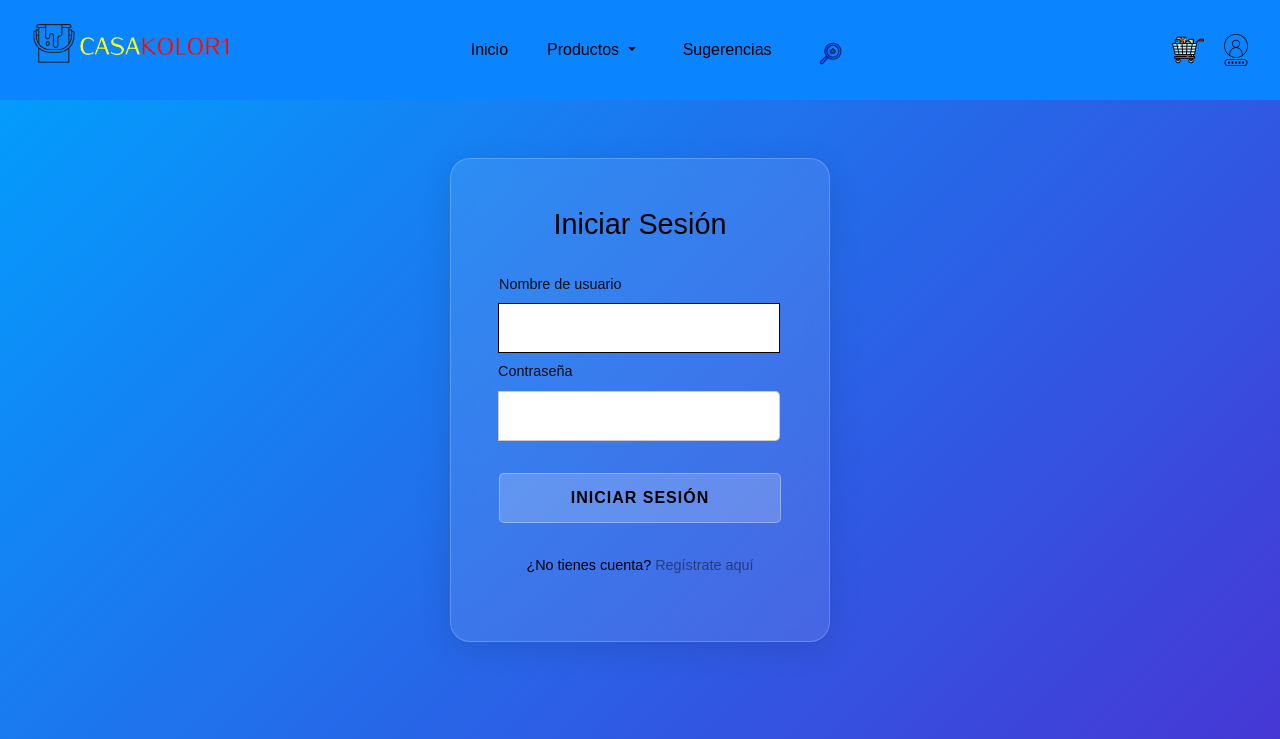
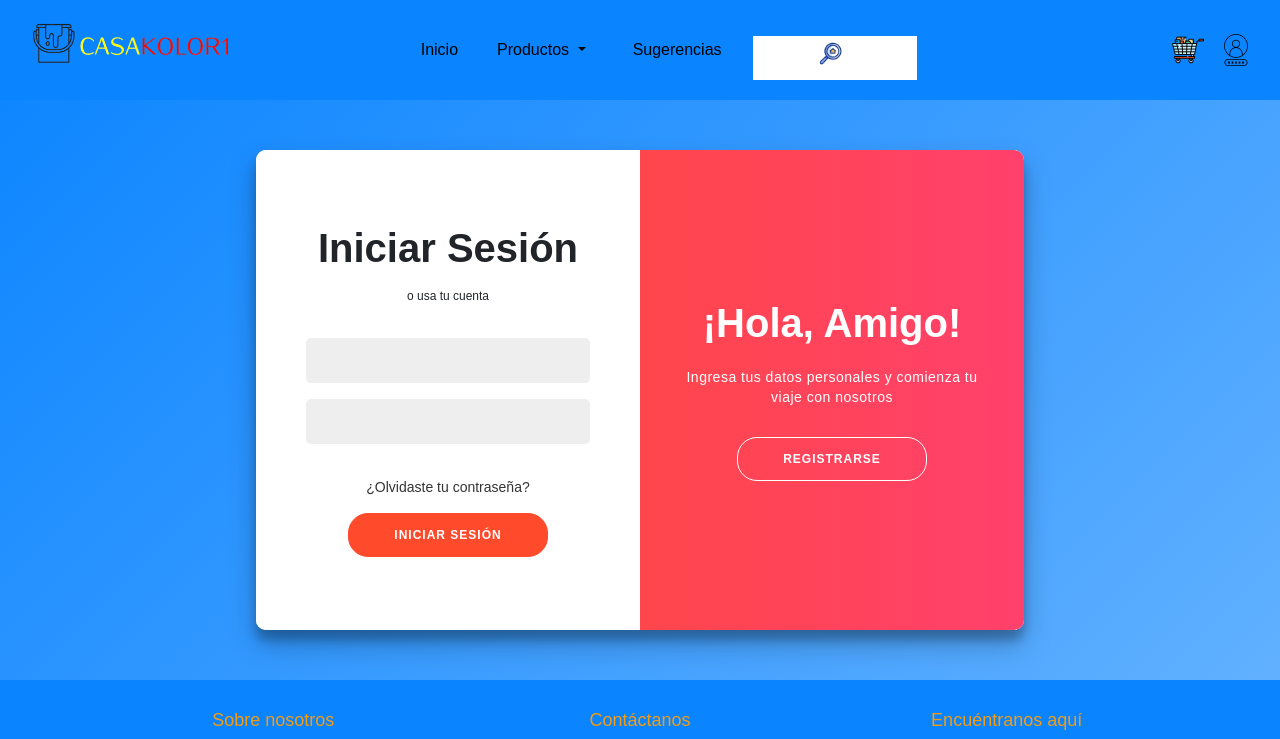
Before and after one commit to DevHector23/Proyecto-CasaKolor1, a Django app: page /login/ in a window 1280 px wide. Shown: the top 739 px of the page. Run offline with Django 5.2, Linux system fonts and the light colour scheme.

Commit message:
arreglo de login

```diff
--- a/casaKolor1/forms.py
+++ b/casaKolor1/forms.py
@@ -24,4 +24,14 @@
         }
 
 
-#factura
+#login
+from django import forms
+from django.contrib.auth.forms import UserCreationForm
+from django.contrib.auth.models import User
+
+class CustomUserCreationForm(UserCreationForm):
+    email = forms.EmailField(required=True, help_text="Obligatorio. Introduce un correo válido.")
+
+    class Meta:
+        model = User
+        fields = ['username', 'email', 'password1', 'password2']
--- a/casaKolor1/static/css/login.css
+++ b/casaKolor1/static/css/login.css
@@ -1,173 +1,243 @@
+@import url('https://fonts.googleapis.com/css?family=Montserrat:400,800');
+
 * {
+    box-sizing: border-box;
     margin: 0;
     padding: 0;
-    box-sizing: border-box;
+}
+.auth-master-wrapper {
+    background-color: #fff;
+    border-radius: 10px;
+    box-shadow: 0 14px 28px rgba(0,0,0,0.25), 0 10px 10px rgba(0,0,0,0.22);
+    position: relative;
+    overflow: hidden;
+    width: 768px;
+    max-width: 100%;
+    min-height: 480px;
+    margin: 50px auto;
 }
 
-body {
-    margin: 0;
-    padding: 0;
-    height: 100vh;
+.auth-form-section {
+    position: absolute;
+    top: 0;
+    height: 100%;
+    transition: all 0.6s ease-in-out;
 }
 
-:root {
-    --gradient-start: #00a1ff;
-    --gradient-end: #4834d4;
-    --glass-bg: rgba(255, 255, 255, 0.1);
-    --glass-border: rgba(255, 255, 255, 0.2);
-    --glass-shadow: rgba(0, 0, 0, 0.1);
+.auth-signin-section {
+    left: 0;
+    width: 50%;
+    z-index: 2;
 }
 
-/* Contenedor principal con gradiente */
-.login-container, .register-container {
-    min-height: 100vh;
-    padding: 150px;
-    display: flex;
-    justify-content: center;
-    align-items: center;
-    background: linear-gradient(135deg, var(--gradient-start), var(--gradient-end));
+.auth-signup-section {
+    left: 0;
+    width: 50%;
+    opacity: 0;
+    z-index: 1;
 }
 
-/* Contenedor del formulario con efecto cristal */
-.form-container {
-    background: var(--glass-bg);
-    backdrop-filter: blur(10px);
-    border: 1px solid var(--glass-border);
-    border-radius: 20px;
-    padding: 3rem;
-    width: 90%;
-    max-width: 380px;
-    box-shadow: 0 8px 32px var(--glass-shadow);
+.auth-master-wrapper.right-panel-active .auth-signin-section {
+    transform: translateX(100%);
 }
 
-/* Título */
-.form-container h2 {
-    color: black;
-    text-align: center;
-    margin: 0 0 2rem 0;
-    font-size: 1.8rem;
-    font-weight: 500;
+.auth-master-wrapper.right-panel-active .auth-signup-section {
+    transform: translateX(100%);
+    opacity: 1;
+    z-index: 5;
+    animation: fadeIn 0.6s;
 }
 
-/* Formulario */
+@keyframes fadeIn {
+    0%, 49.99% {
+        opacity: 0;
+        z-index: 1;
+    }
+    50%, 100% {
+        opacity: 1;
+        z-index: 5;
+    }
+}
+
+.auth-overlay-section {
+    position: absolute;
+    top: 0;
+    left: 50%;
+    width: 50%;
+    height: 100%;
+    overflow: hidden;
+    transition: transform 0.6s ease-in-out;
+    z-index: 100;
+}
+
+.auth-master-wrapper.right-panel-active .auth-overlay-section {
+    transform: translateX(-100%);
+}
+
+.auth-overlay-content {
+    background: #FF416C;
+    background: linear-gradient(to right, #FF4B2B, #FF416C);
+    background-repeat: no-repeat;
+    background-size: cover;
+    background-position: 0 0;
+    color: #FFFFFF;
+    position: relative;
+    left: -100%;
+    height: 100%;
+    width: 200%;
+    transform: translateX(0);
+    transition: transform 0.6s ease-in-out;
+}
+
+.auth-master-wrapper.right-panel-active .auth-overlay-content {
+    transform: translateX(50%);
+}
+
+.auth-panel {
+    position: absolute;
+    display: flex;
+    align-items: center;
+    justify-content: center;
+    flex-direction: column;
+    padding: 0 40px;
+    text-align: center;
+    top: 0;
+    height: 100%;
+    width: 50%;
+    transform: translateX(0);
+    transition: transform 0.6s ease-in-out;
+}
+
+.auth-panel-left {
+    transform: translateX(-20%);
+}
+
+.auth-master-wrapper.right-panel-active .auth-panel-left {
+    transform: translateX(0);
+}
+
+.auth-panel-right {
+    right: 0;
+    transform: translateX(0);
+}
+
+.auth-master-wrapper.right-panel-active .auth-panel-right {
+    transform: translateX(20%);
+}
+
+.auth-title {
+    font-weight: bold;
+    margin: 0;
+}
+
+.auth-description {
+    font-size: 14px;
+    font-weight: 100;
+    line-height: 20px;
+    letter-spacing: 0.5px;
+    margin: 20px 0 30px;
+}
+
+
+
+.auth-divider-text {
+    font-size: 12px;
+    margin: 15px 0;
+}
+
+.auth-submit-btn, .auth-switch-btn {
+    border-radius: 20px;
+    border: 1px solid #FF4B2B;
+    background-color: #FF4B2B;
+    color: #FFFFFF;
+    font-size: 12px;
+    font-weight: bold;
+    padding: 12px 45px;
+    letter-spacing: 1px;
+    text-transform: uppercase;
+    transition: transform 80ms ease-in;
+    cursor: pointer;
+}
+
+.auth-switch-btn {
+    background-color: transparent;
+    border-color: #FFFFFF;
+}
+
+.auth-submit-btn:active, .auth-switch-btn:active {
+    transform: scale(0.95);
+}
+
+.auth-forgot-link {
+    color: #333;
+    font-size: 14px;
+    text-decoration: none;
+    margin: 15px 0;
+}
+/* Agregar esto a tu CSS existente */
+
+.auth-input-group {
+    width: 100%;
+    margin: 10px 0;
+}
+
+.auth-input-group input {
+    background-color: #eee;
+    border: none;
+    padding: 12px 15px;
+    margin: 8px 0;
+    width: 100%;
+    border-radius: 5px;
+    font-size: 14px;
+    transition: all 0.3s ease;
+}
+
+.auth-input-group input:focus {
+    outline: none;
+    background-color: #fff;
+    box-shadow: 0 0 0 2px rgba(255,75,43,0.2);
+}
+
+.auth-input-group input::placeholder {
+    color: #666;
+    opacity: 0.8;
+}
+
+.auth-input-group input:focus::placeholder {
+    opacity: 0.5;
+}
 form {
+    background-color: #FFFFFF;
+    display: flex;
+    align-items: center;
+    justify-content: center;
+    flex-direction: column;
+    padding: 0 50px;
+    height: 100%;
+    text-align: center;
+}
+
+input {
+    background-color: #eee;
+    border: none;
+    padding: 12px 15px;
+    margin: 8px 0;
     width: 100%;
 }
 
-.input-group {
-    margin-bottom: 1rem;
-    width: 100%;
+.auth-error-container {
+    color: #FF416C;
+    font-size: 12px;
+    margin: 5px 0;
 }
 
-/* Ocultar textos de ayuda y mensajes por defecto */
-.helptext, .input-group small, .input-group .help-block {
-    display: none !important;
+.auth-error-text {
+    margin: 2px 0;
 }
 
-/* Contenedor de cada campo */
-.input-group p {
-    margin: 0 0 1rem 0;
-    position: relative;
-}
-
-/* Labels */
-.input-group label {
-    display: block;
-    color: black;
-    margin-bottom: 0.5rem;
-    font-size: 0.9rem;
-    opacity: 0.9;
-}
-
-/* Campos de entrada */
-.input-group input, .input-group p input {
-    width: 100%;
-    padding: 12px 15px;
-    background: #ffffff; /* Fondo blanco puro */
-    border: 1px solid rgba(0, 0, 0, 0.2); /* Borde gris suave */
-    border-radius: 5px;
-    color: #000000; /* Texto en color negro */
-    font-size: 1rem;
-    transition: all 0.3s ease;
-    box-sizing: border-box;
-}
-
-/* Efecto al enfocar el input */
-.input-group input:focus, .input-group p input:focus {
-    outline: none;
-    border-color: #000000; /* Borde negro al enfocar */
-    background: #ffffff; /* Mantener el fondo blanco al enfocar */
-}
-
-/* Placeholder en gris oscuro */
-.input-group input::placeholder, .input-group p input::placeholder {
-    color: #666666;
-}
-
-/* Botón de envío */
-.btn-primary {
-    width: 100%;
-    padding: 12px;
-    background: rgba(255, 255, 255, 0.2);
-    border: 1px solid rgba(255, 255, 255, 0.3);
-    border-radius: 5px;
-    color: black;
-    font-size: 1rem;
-    cursor: pointer;
-    transition: all 0.3s ease;
-    margin: 1rem 0;
-}
-
-.btn-primary:hover {
-    background: rgba(234, 35, 35, 0.778);
-}
-
-/* Enlaces */
-.form-container > p, .login-link, .register-link {
-    color: black;
-    text-align: center;
-    font-size: 0.9rem;
-    margin-top: 1rem;
-}
-
-.form-container a {
-    color: rgb(12, 12, 12);
-    text-decoration: none;
-    opacity: 0.5;
-    transition: opacity 0.3s ease;
-}
-
-.form-container a:hover {
-    opacity: 1;
-}
-
-/* Mensajes de error */
-.errorlist {
-    list-style: none;
-    padding: 0;
-    margin: 5px 0;
-    color: #ff6b6b;
-    font-size: 0.85rem;
-    background: rgba(255, 59, 59, 0.1);
-    border-radius: 4px;
-    padding: 5px 10px;
-}
-
-/* Estilos específicos para campos de registro */
-#id_username,
-#id_email,
-#id_password1,
-#id_password2 {
-    margin-bottom: 0.5rem;
-}
-
-/* Media queries */
-@media (max-width: 480px) {
-    .form-container {
-        padding: 2rem;
-    }
-
-    .form-container h2 {
-        font-size: 1.5rem;
+@media (max-width: 768px) {
+    .auth-master-wrapper {
+        width: 90%;
+        margin: 20px auto;
     }
 }
--- a/casaKolor1/templates/base.html
+++ b/casaKolor1/templates/base.html
@@ -188,32 +188,10 @@
 
         <!-- Derechos reservados -->
         <div class="footer-bottom">
-            © 2024 Todos los derechos reservados | Diseñado por Héctor Parra
+            © 2025 Todos los derechos reservados | Diseñado por Héctor Parra
         </div>
     </footer>
-    <script>
-        document.getElementById("toggle-search").addEventListener("click", function () {
-    let searchInput = document.getElementById("search-input");
 
-    if (window.innerWidth <= 768) {
-        // En móviles, muestra directamente sin animaciones
-        searchInput.style.display = "block";
-        searchInput.focus();
-    } else {
-        // En pantallas grandes, usa la animación
-        if (searchInput.style.opacity === "0" || searchInput.style.opacity === "") {
-            searchInput.style.display = "block";
-            setTimeout(() => searchInput.style.opacity = "1", 10);
-            searchInput.focus();
-        } else {
-            searchInput.style.opacity = "0";
-            setTimeout(() => searchInput.style.display = "none", 300);
-        }
-    }
-});
-
-
-    </script>
     <script src="{% static 'js/menu.js' %}"></script>
     <script src="{% static 'js/carrito.js' %}"></script>
     <script src="https://cdn.jsdelivr.net/npm/bootstrap@5.3.3/dist/js/bootstrap.bundle.min.js"
--- a/casaKolor1/templates/login.html
+++ b/casaKolor1/templates/login.html
@@ -2,31 +2,74 @@
 {% load static %}
 
 {% block style %}
+<link rel="stylesheet" href="https://cdnjs.cloudflare.com/ajax/libs/font-awesome/5.15.4/css/all.min.css">
 <link rel="stylesheet" href="{% static 'css/login.css' %}">
 {% endblock %}
 
 {% block content %}
-<div class="login-container">
-    <div class="form-container">
-        <h2>Iniciar Sesión</h2>
-        {% if messages %}
-            {% for message in messages %}
-                <div class="alert alert-{{ message.tags }}">
-                    {{ message }}
+<div class="auth-master-wrapper" id="container">
+    <div class="auth-form-section auth-signup-section">
+        <form method="post" action="{% url 'register' %}" novalidate>
+            {% csrf_token %}
+            <h1 class="auth-title">Crear Cuenta</h1>
+            <span class="auth-divider-text">o usa tu email para registrarte</span>
+            <div class="auth-input-group">
+                {{ register_form.username }}
+                {{ register_form.email }}
+                {{ register_form.password1 }}
+                {{ register_form.password2 }}
+            </div>
+            {% if register_form.errors %}
+                <div class="auth-error-container">
+                    {% for field, errors in register_form.errors.items %}
+                        {% for error in errors %}
+                            <p class="auth-error-text">{{ error }}</p>
+                        {% endfor %}
+                    {% endfor %}
                 </div>
-            {% endfor %}
-        {% endif %}
-        <form method="post" novalidate>
+            {% endif %}
+            <button type="submit" class="auth-submit-btn">Registrarse</button>
+        </form>
+    </div>
+
+    <div class="auth-form-section auth-signin-section">
+        <form class="logi" method="post" action="{% url 'login' %}" novalidate>
             {% csrf_token %}
-            <div class="input-group">
-                <label for="id_username">Nombre de usuario</label>
+            <h1 class="auth-title">Iniciar Sesión</h1>
+
+            <span class="auth-divider-text">o usa tu cuenta</span>
+            <div class="auth-input-group">
                 {{ form.username }}
-                <label for="id_password">Contraseña</label>
                 {{ form.password }}
             </div>
-            <button type="submit" class="btn-primary">Iniciar Sesión</button>
+            {% if form.errors %}
+                <div class="auth-error-container">
+                    {% for field, errors in form.errors.items %}
+                        {% for error in errors %}
+                            <p class="auth-error-text">{{ error }}</p>
+                        {% endfor %}
+                    {% endfor %}
+                </div>
+            {% endif %}
+            <a href="#" class="auth-forgot-link">¿Olvidaste tu contraseña?</a>
+            <button type="submit" class="auth-submit-btn">Iniciar Sesión</button>
         </form>
-        <p>¿No tienes cuenta? <a href="{% url 'register' %}">Regístrate aquí</a></p>
+    </div>
+
+    <div class="auth-overlay-section">
+        <div class="auth-overlay-content">
+            <div class="auth-panel auth-panel-left">
+                <h1 class="auth-title">¡Bienvenido!</h1>
+                <p class="auth-description">Para mantenerte conectado con nosotros, inicia sesión con tu información personal</p>
+                <button class="auth-switch-btn" id="signIn">Iniciar Sesión</button>
+            </div>
+            <div class="auth-panel auth-panel-right">
+                <h1 class="auth-title">¡Hola, Amigo!</h1>
+                <p class="auth-description">Ingresa tus datos personales y comienza tu viaje con nosotros</p>
+                <button class="auth-switch-btn" id="signUp">Registrarse</button>
+            </div>
+        </div>
     </div>
 </div>
+<script src="{% static 'js/login.js' %}"></script>
 {% endblock %}
--- a/casaKolor1/views.py
+++ b/casaKolor1/views.py
@@ -44,24 +44,44 @@
         fields = ("username", "email", "password1", "password2")
 
 # Luego, modifica la vista de registro
+# from django.contrib.auth import login, authenticate
+# from django.shortcuts import redirect, render
+# from .forms import UserRegistrationForm
+# from django.contrib.auth.forms import AuthenticationForm
+# from django.contrib import messages
+
+# def register(request):
+#     if request.method == 'POST':
+#         form = UserRegistrationForm(request.POST)
+#         if form.is_valid():
+#             user = form.save()
+#             raw_password = form.cleaned_data.get('password1')
+#             user = authenticate(username=user.username, password=raw_password)
+#             login(request, user)
+#             return redirect('inicio')
+#     else:
+#         form = UserRegistrationForm()
+#     return render(request, 'register.html', {'form': form})
+
+# def login_view(request):
+#     if request.method == 'POST':
+#         form = AuthenticationForm(request, data=request.POST)
+#         if form.is_valid():
+#             username = form.cleaned_data.get('username')
+#             password = form.cleaned_data.get('password')
+#             user = authenticate(username=username, password=password)
+#             if user is not None:
+#                 login(request, user)
+#                 return redirect('inicio')
+#             else:
+#                 messages.error(request, 'Usuario o contraseña incorrectos')
+#     else:
+#         form = AuthenticationForm()
+#     return render(request, 'login.html', {'form': form})
+from django.shortcuts import render, redirect
 from django.contrib.auth import login, authenticate
-from django.shortcuts import redirect, render
-from .forms import UserRegistrationForm
+from .forms import CustomUserCreationForm  # Importa el formulario personalizado
 from django.contrib.auth.forms import AuthenticationForm
-from django.contrib import messages
-
-def register(request):
-    if request.method == 'POST':
-        form = UserRegistrationForm(request.POST)
-        if form.is_valid():
-            user = form.save()
-            raw_password = form.cleaned_data.get('password1')
-            user = authenticate(username=user.username, password=raw_password)
-            login(request, user)
-            return redirect('inicio')
-    else:
-        form = UserRegistrationForm()
-    return render(request, 'register.html', {'form': form})
 
 def login_view(request):
     if request.method == 'POST':
@@ -72,12 +92,25 @@
             user = authenticate(username=username, password=password)
             if user is not None:
                 login(request, user)
-                return redirect('inicio')
-            else:
-                messages.error(request, 'Usuario o contraseña incorrectos')
+                return redirect('inicio')  # Cambia 'inicio' por tu página principal
     else:
         form = AuthenticationForm()
-    return render(request, 'login.html', {'form': form})
+
+    register_form = CustomUserCreationForm()  # Usar el nuevo formulario con email
+    return render(request, 'login.html', {
+        'form': form,
+        'register_form': register_form
+    })
+
+def register_view(request):
+    if request.method == 'POST':
+        form = CustomUserCreationForm(request.POST)
+        if form.is_valid():
+            user = form.save()
+            login(request, user)
+            return redirect('inicio')  # Cambia 'inicio' por tu página principal
+    return redirect('login')
+
 
 
 def logout_view(request):
--- a/proyecto/urls.py
+++ b/proyecto/urls.py
@@ -29,8 +29,10 @@
     path('admin/', admin.site.urls),
     path('' ,views.home, name='home'),
     path('inicio',views.inicio, name='inicio'),
-    path('register/', views.register, name='register'),
+    # path('register/', views.register, name='register'),
+    # path('login/', views.login_view, name='login'),
     path('login/', views.login_view, name='login'),
+    path('register/', views.register_view, name='register'),
     path('logout/', views.logout_view, name='logout'),
     path('productos',views.productos_view, name='productos'),
     # path('sugerencias',views.sugerencias, name='sugerencias'),
```
Also changed, not shown: casaKolor1/static/js/login.js (added, +47 -0 lines), casaKolor1/templates/register.html (deleted, +0 -44 lines), db.sqlite3.
